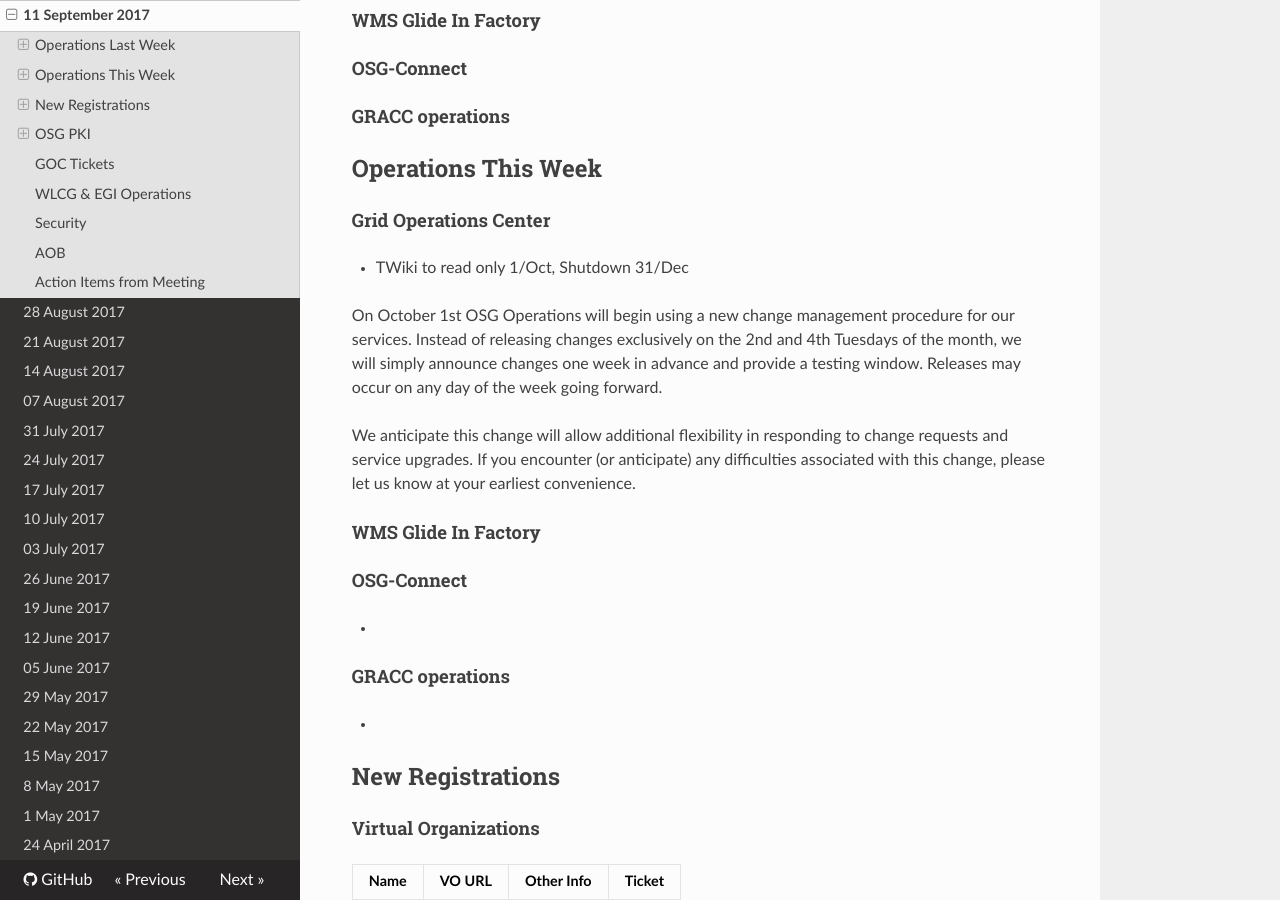
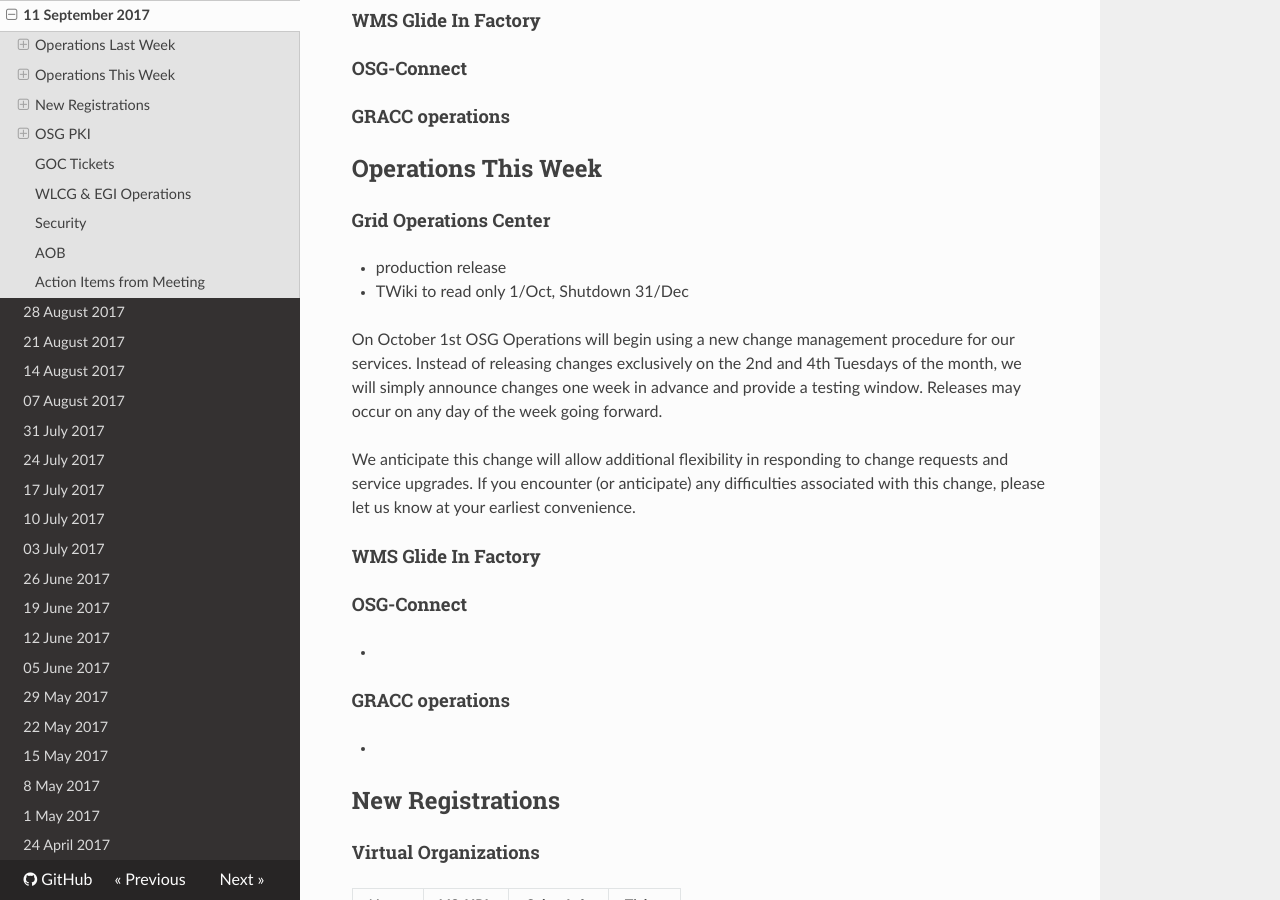
Before and after one commit to osg-htc/operations, an MkDocs documentation site: the page built from docs/WeeklyMinutes/11Sep2017.md, in a window 1280 px wide and 900 px high, scrolled down 1172 px. Built offline with MkDocs 1.6.1, drawn with Linux system fonts in a browser that asks for light colours; nearby versions of some CDN libraries; old or Windows-style settings are respelled for this version of MkDocs.

Commit message:
Update 11Sep2017.md

```diff
--- a/docs/WeeklyMinutes/11Sep2017.md
+++ b/docs/WeeklyMinutes/11Sep2017.md
@@ -28,6 +28,7 @@
 ## Operations This Week
 
 #### Grid Operations Center
+   * production release
    * TWiki to read only 1/Oct, Shutdown 31/Dec
 
 On October 1st OSG Operations will begin using a new change management procedure for our services. Instead of releasing changes exclusively on the 2nd and 4th Tuesdays of the month, we will simply announce changes one week in advance and provide a testing window. Releases may occur on any day of the week going forward.
```
